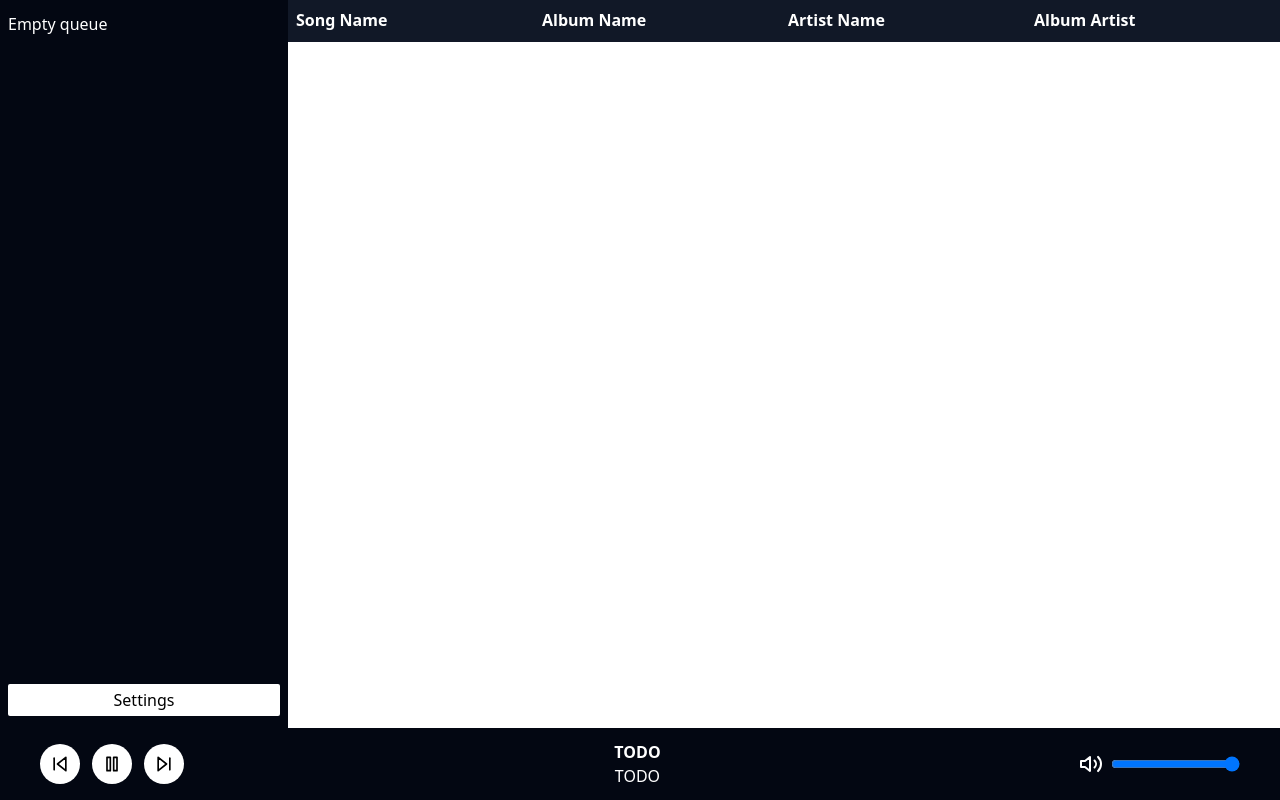
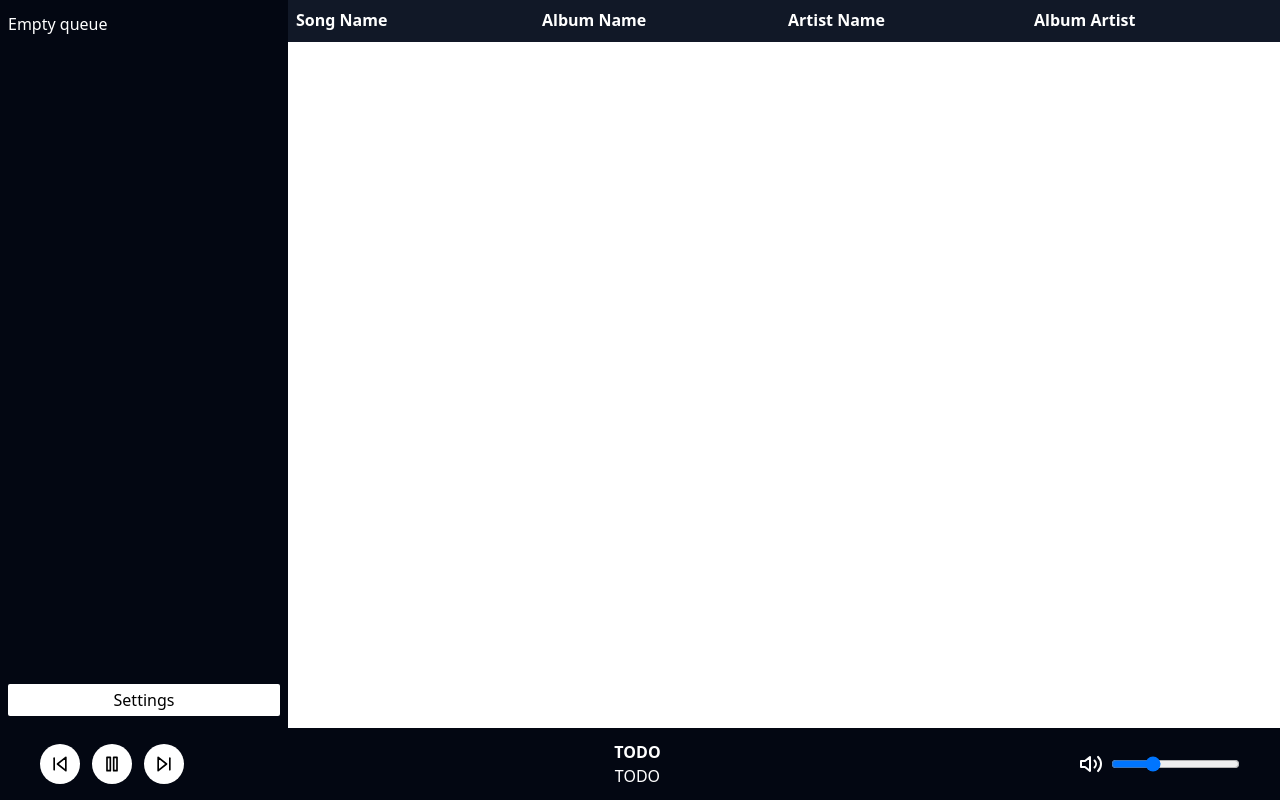
Before and after one commit to callum-jones19/coralia, a React (Vite) app: page / in a window 1280 px wide. Built offline with nearby package versions, Linux system fonts and the light colour scheme.

Commit message:
Add volume control

```diff
--- a/src/App.tsx
+++ b/src/App.tsx
@@ -12,6 +12,8 @@ export default function App() {
     isPaused,
     updateIsPaused,
     skipSong,
+    updateVolume,
+    volume,
   } = useAudio();
 
   useEffect(() => {
@@ -20,6 +22,10 @@ export default function App() {
     }).catch(e => console.error(e));
 
     listen('is-paused', (event) => {
+      console.log(event);
+    }).catch(e => console.error(e));
+
+    listen('volume-change', (event) => {
       console.log(event);
     }).catch(e => console.error(e));
   }, []);
@@ -35,6 +41,8 @@ export default function App() {
                 isPaused={isPaused}
                 onUpdatePause={updateIsPaused}
                 onClickSkip={skipSong}
+                onUpdateVolume={updateVolume}
+                volume={volume}
               />
             }
           />
--- a/src/api/commands.ts
+++ b/src/api/commands.ts
@@ -21,3 +21,8 @@ export const skipOneSong = () => {
   invoke('skip_current_song', {})
     .catch(e => console.error(e));
 }
+
+export const setVolumeBackend = (newVolume: number) => {
+  invoke('set_volume', { newVolume: newVolume })
+    .catch(e => console.error(e));
+}
--- a/src/components/MusicFooter.tsx
+++ b/src/components/MusicFooter.tsx
@@ -3,6 +3,8 @@ import { Pause, Play, SkipBack, SkipForward, Volume2 } from "react-feather";
 
 export interface MusicFooterProps {
   onUpdatePause: (isPaused: boolean) => void;
+  onUpdateVolume: (newVol: number) => void;
+  volume: number;
   isPaused: boolean;
   onClickSkip: () => void;
 }
@@ -10,7 +12,7 @@ export interface MusicFooterProps {
 // TODO send down the isReady variable, so we can make things like the song
 // duration variable change only when the new data has been loaded in from
 // the song
-export default function MusicFooter({ isPaused, onUpdatePause, onClickSkip }: MusicFooterProps) {
+export default function MusicFooter({ isPaused, onUpdatePause, onClickSkip, onUpdateVolume, volume }: MusicFooterProps) {
   const [seekPos, setSeekPos] = useState<number>(0);
   // FIXME
   const [isSeeking, setIsSeeking] = useState<boolean>(false);
@@ -85,14 +87,13 @@ export default function MusicFooter({ isPaused, onUpdatePause, onClickSkip }: Mu
             <input
               id="volume-slider"
               type="range"
-              readOnly
-              // value={volume}
-              step={0.01}
+              defaultValue={0.3}
+              step={0.05}
               max={1}
-              // onChange={(e: ChangeEvent<HTMLInputElement>) => {
-              //   const newVol = parseFloat(e.target.value);
-              //   setVolume(newVol);
-              // }}
+              onChange={(e: ChangeEvent<HTMLInputElement>) => {
+                const newVol = parseFloat(e.target.value);
+                onUpdateVolume(newVol);
+              }}
             />
           </div>
         </div>
--- a/src/hooks/AudioPlayer.ts
+++ b/src/hooks/AudioPlayer.ts
@@ -1,9 +1,11 @@
 import { useState } from "react";
-import { pausePlayer, playPlayer, skipOneSong } from "../api/commands";
+import { pausePlayer, playPlayer, setVolumeBackend, skipOneSong } from "../api/commands";
 
 export const useAudio = () => {
 
   const [isPaused, setIsPaused] = useState<boolean>(false);
+  // FIXME
+  const [volume, setVolume] = useState<number>(1);
 
   const skipSong = () => {
     skipOneSong();
@@ -18,9 +20,16 @@ export const useAudio = () => {
     }
   };
 
+  const updateVolume = (newVol: number) => {
+    setVolume(newVol);
+    setVolumeBackend(newVol);
+  }
+
   return {
     isPaused,
     updateIsPaused,
-    skipSong
+    skipSong,
+    updateVolume,
+    volume
   };
 };
--- a/src/screens/HomeScreen.tsx
+++ b/src/screens/HomeScreen.tsx
@@ -7,11 +7,13 @@ import MusicFooter from "../components/MusicFooter";
 
 export interface HomeScreenProps {
   isPaused: boolean;
+  volume: number;
   onUpdatePause: (isPaused: boolean) => void;
+  onUpdateVolume: (newVol: number) => void;
   onClickSkip: () => void;
 }
 
-export default function HomeScreen({ isPaused, onUpdatePause, onClickSkip }: HomeScreenProps) {
+export default function HomeScreen({ isPaused, onUpdatePause, onClickSkip, onUpdateVolume, volume }: HomeScreenProps) {
   const [songs, setSongs] = useState<Song[]>([]);
 
   useEffect(() => {
@@ -33,7 +35,13 @@ export default function HomeScreen({ isPaused, onUpdatePause, onClickSkip }: Hom
           />
         </div>
       </div>
-      <MusicFooter isPaused={isPaused} onUpdatePause={onUpdatePause} onClickSkip={onClickSkip} />
+      <MusicFooter
+        isPaused={isPaused}
+        onUpdatePause={onUpdatePause}
+        onClickSkip={onClickSkip}
+        onUpdateVolume={onUpdateVolume}
+        volume={volume}
+      />
     </div>
   );
 }
```
Also changed, not shown: 1 other file (tests, documents, lock files or other folders).
